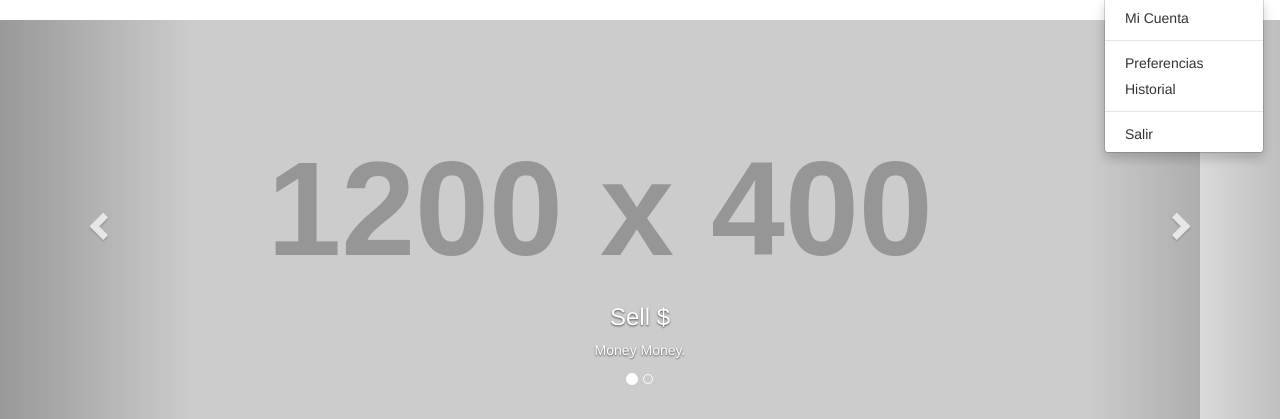
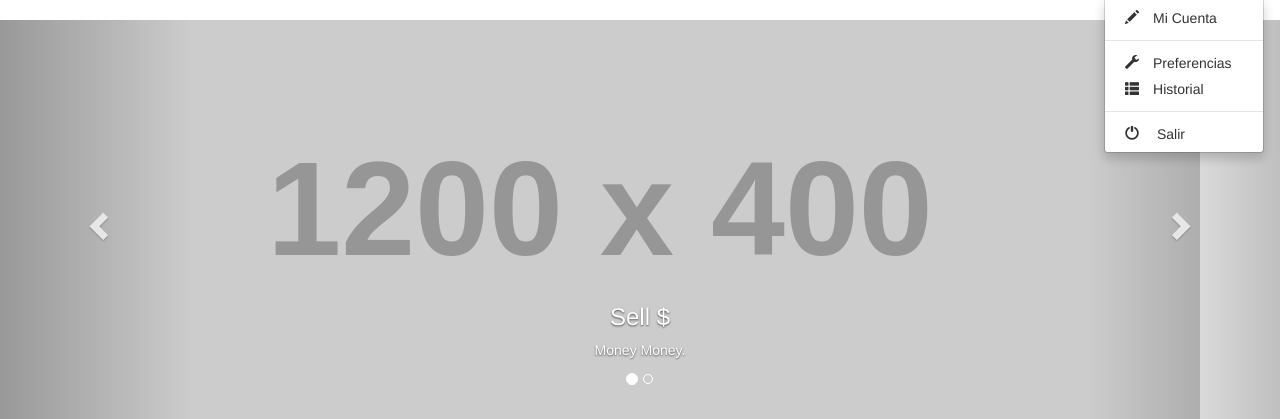
Before and after one commit to Pilaba/El-panzas, a PHP site: page /Index.php in a window 1280 px wide, after a click on "Array". Shown: the part 52-471 px from the top of the page. Run offline with PHP 8.4, Linux system fonts and the light colour scheme; the visitor is signed in with stand-in values (Sample User, id 1); grey boxes labelled with a size stand in for pictures from a placeholder-image service; some libraries are stand-ins or nearby versions.

Commit message:
Se agregaron iconos a las sesiones

```diff
--- a/Carwash/Admin/index.html
+++ b/Carwash/Admin/index.html
@@ -35,7 +35,6 @@
 <body>
 
     <div id="wrapper">
-
         <!-- Navigation -->
         <nav class="navbar navbar-inverse navbar-fixed-top" role="navigation">
             <!-- Brand and toggle get grouped for better mobile display -->
@@ -171,7 +170,7 @@
                         <a href="bootstrap-grid.html"><i class="fa fa-fw fa-wrench"></i> Bootstrap Grid</a>
                     </li>
                     <li>
-                        <a href="javascript:;" data-toggle="collapse" data-target="#demo"><i class="fa fa-fw fa-arrows-v"></i> Dropdown <i class="fa fa-fw fa-caret-down"></i></a>
+                        <a href="javascript:" data-toggle="collapse" data-target="#demo"><i class="fa fa-fw fa-arrows-v"></i> Dropdown <i class="fa fa-fw fa-caret-down"></i></a>
                         <ul id="demo" class="collapse">
                             <li>
                                 <a href="#">Dropdown Item</a>
--- a/Carwash/AutenticarSesion.php
+++ b/Carwash/AutenticarSesion.php
@@ -10,12 +10,12 @@ if(isset ($_SESSION["Nombre"])){
                                 <b class="caret"></b>
                             </a>
                             <ul class="dropdown-menu">
-                                <li><a href="#">Mi Cuenta</a></li>
+                                <li><a href="#"><i class="glyphicon glyphicon-pencil">&nbsp;</i>Mi Cuenta</a></li>
                                 <li class="divider"></li>
-                                <li><a href="#">Preferencias</a></li>
-                                <li><a href="#">Historial</a></li>
+                                <li><a href="#"><i class="glyphicon glyphicon-wrench">&nbsp;</i>Preferencias</a></li>
+                                <li><a href="#"><i class="glyphicon glyphicon-th-list">&nbsp;</i>Historial</a></li>
                                 <li class="divider"></li>
-                                <li><a href="EliminarSession.php">Salir</a></li>
+                                <li><a href="EliminarSession.php"><i class="glyphicon glyphicon-off">&nbsp;</i> Salir</a></li>
                             </ul>
                         </li>
                     </ul>
--- a/Carwash/Registro.php
+++ b/Carwash/Registro.php
@@ -6,6 +6,7 @@
     <meta content="width=device-width, initial-scale=1.0" name="viewport" >
     <link rel="stylesheet" href="CSS/bootstrap.min.css" type="text/css"/>
     <link rel="stylesheet" href="CSS/CssIndex.css">
+    <link rel="stylesheet" href="">
 </head>
 
 <body>
@@ -37,7 +38,7 @@
 
                     <div class="form-group">
                         <hr/>
-                        <div class="col-sm-6" style="padding: 0;">Ya tiene cuenta? <a href="login.php">Inicio de sesión</a></div>
+                        <div class="col-sm-6" style="padding: 0;">Ya tiene cuenta? <a href="Login.php">Inicio de sesión</a></div>
                         <div class="col-sm-6 text-right brand" style="padding: 0;">ElPanzas.com</div>
                     </div>
                 </form>
```
